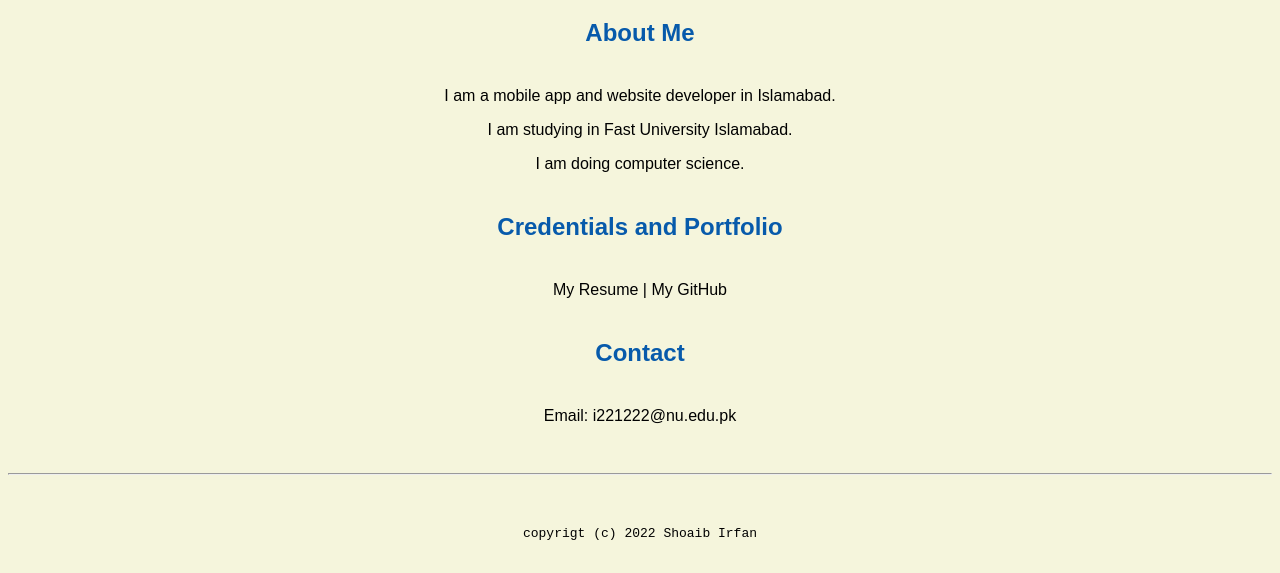
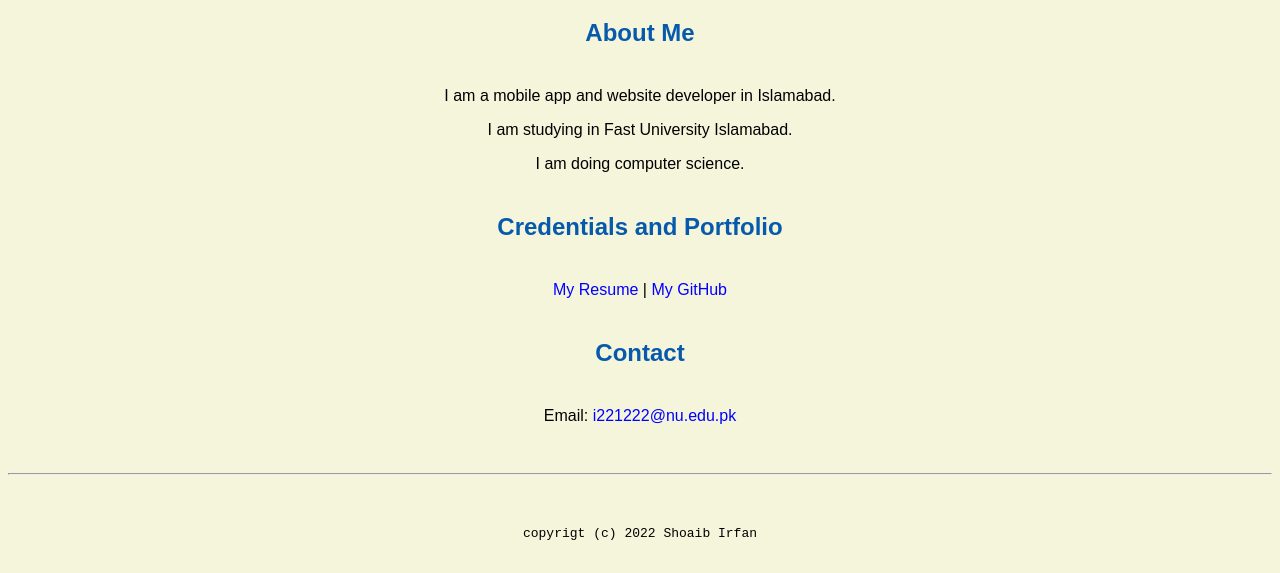
Before and after one commit to i221222ShoaibIrfan/i221222ShoaibIrfana.github.io, a plain HTML site: page index.html in a window 1280 px wide. Shown: the part 516-1089 px from the top of the page. Drawn offline with Linux system fonts and the light colour scheme.

Commit message:
Update master.css

```diff
--- a/css/master.css
+++ b/css/master.css
@@ -3,7 +3,7 @@
 /* Text inside these asterisks and slashes are comments for human */
 
  a {
-   color: black;/* set the text color to blue here */
+   color: blue;/* set the text color to blue here */
    text-decoration: none; /* This means we do not want hyperlinks to be underlined */
  }
 
```
